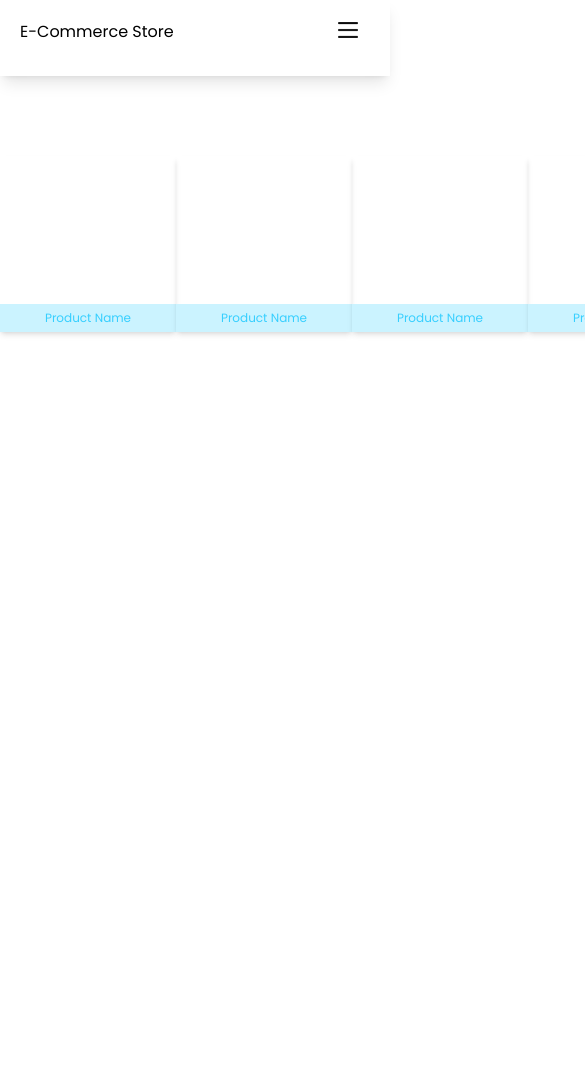
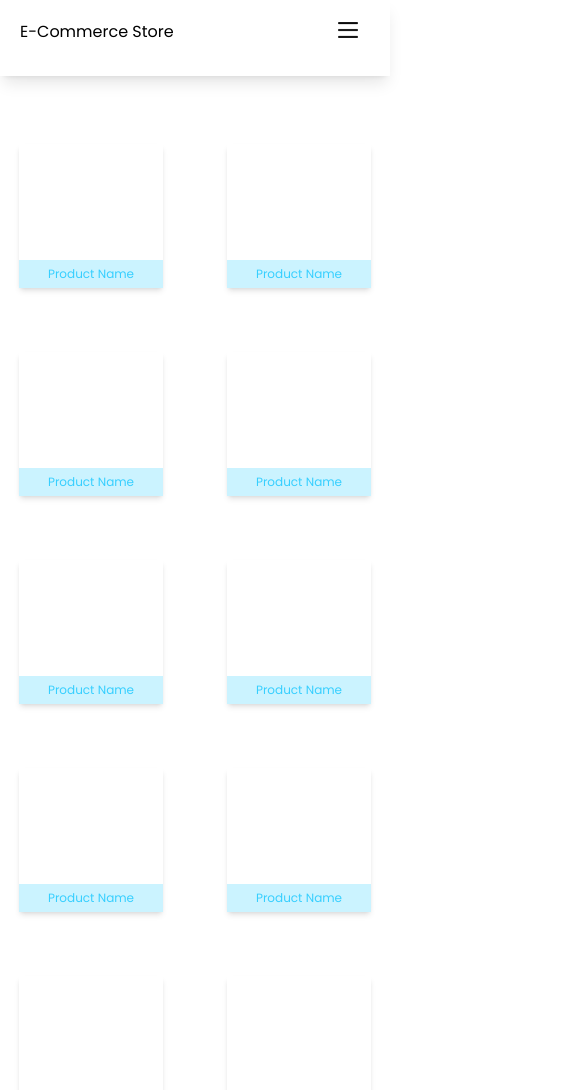
Before and after one commit to christianHadinata/store-backup, a React (Create React App) app: page / in a window 390 px wide. Shown: the top 1090 px of the page, 585 px wide, since content can reach past the window. Before the commit the page ends 844 px from the top, so only its background shows below. Built offline with nearby package versions, Linux system fonts and the light colour scheme.

Commit message:
Fix navbar and make responsive card

```diff
--- a/src/App.js
+++ b/src/App.js
@@ -5,7 +5,20 @@ const App = () => {
   return (
     <div>
       <Navbar />
-      <div className="flex justify-evenly pt-20">
+      <div className="flex justify-around">
+        <div className="pt-36 grid md:grid-cols-6 grid-cols-2 md:gap-28 gap-16">
+          <Card />
+          <Card />
+          <Card />
+          <Card />
+          <Card />
+          <Card />
+          <Card />
+          <Card />
+          <Card />
+          <Card />
+          <Card />
+          <Card />
           <Card />
           <Card />
           <Card />
@@ -14,6 +27,7 @@ const App = () => {
           <Card />
         </div>
       </div>
+    </div>
   );
 };
 
--- a/src/components/Card.js
+++ b/src/components/Card.js
@@ -2,8 +2,8 @@ import React from "react";
 
 const Card = () => {
   return (
-    <div className="w-44 h-44 flex-shrink-0 shadow-md flex flex-col justify-end cursor-pointer hover:scale-110 transform transition-all">
-      <div className="flex w-44 py-[6px] px-[10px] justify-center items-center gap-[10px] bg-[#CBF3FF] hover:bg-[#37CFFF] text-[#37CFFF] text-xs font-Poppins font-medium hover:text-[#FFF]">
+    <div className="md:w-44 md:h-44 w-36 h-36 flex-shrink-0 shadow-md flex flex-col justify-end cursor-pointer hover:scale-110 transform transition-all">
+      <div className="flex md:w-44 w-36 py-[6px] px-[10px] justify-center items-center gap-[10px] bg-[#CBF3FF] hover:bg-[#37CFFF] text-[#37CFFF] text-xs font-Poppins font-medium hover:text-[#FFF]">
         <span>Product Name</span>
       </div>
     </div>
--- a/src/components/Navbar.js
+++ b/src/components/Navbar.js
@@ -3,7 +3,7 @@ import React, { useState } from "react";
 const Navbar = () => {
   let [open, setOpen] = useState(false);
   return (
-    <header className="md:flex md:h-16 bg-white justify-around items-center flex-shrink-0 gap-64 shadow-lg">
+    <header className="md:flex md:h-16 bg-white justify-around items-center flex-shrink-0 gap-64 shadow-lg fixed top-0 w-full z-10">
       <div
         className={`md:flex md:h-8 px-5 pt-5  md:px-0 md:pt-0  justify-center items-center gap-2 font-Poppins text-base font-normal cursor-default relative ${
           open ? "pb-16 md:pb-0" : ""
```
Lines whose indentation alone changed are shown as unchanged.
